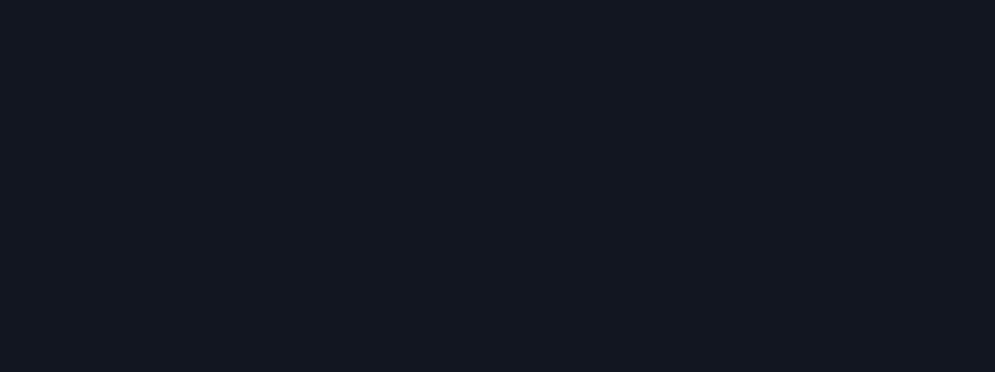
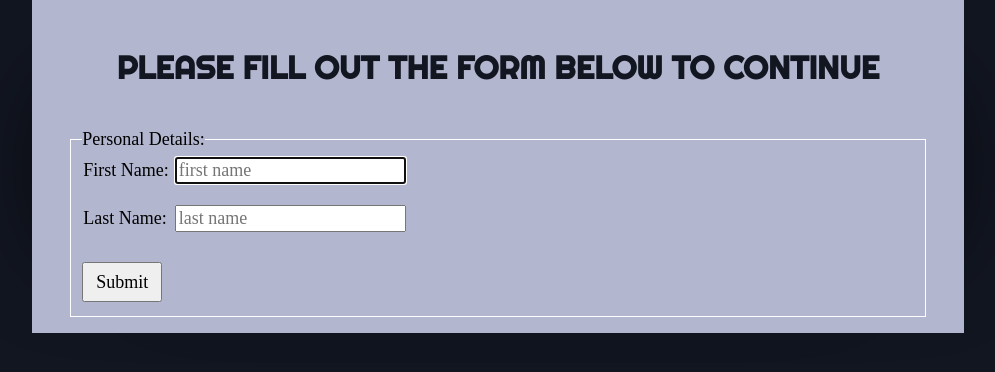
Before and after one commit to TMUND/validation, a plain HTML site: page index.html in a window 1280 px wide. Shown: the whole page, without its empty margins (142-1137 px from the left). Drawn offline with nearby package versions, Linux system fonts and the light colour scheme; a web font is replaced by a local one.

Commit message:
First working edition of validation form

```diff
--- a/index.html
+++ b/index.html
@@ -14,7 +14,48 @@
     <script src="lib/underscore-1.4.4.min.js"></script>
   </head>
   <body>
-    <div class="main-content"></div>
+    <div class="main-content">
+      <div class="banner">
+        <h1>Please fill out the form below to continue</h1>
+      </div>
+
+      <div id="main">
+        <div class="section">
+
+          <form id="contact" name="contact" onsubmit="" action="" method="get" novalidate="novalidate" autocomplete="off">
+            <fieldset>
+              <legend>Personal Details:</legend>
+
+                <table>
+                  <tbody>
+                    <tr>
+                      <td class="label">
+                        <label>First Name:</label>
+                      </td>
+                      <td class="field">
+                        <input id="first-name" name="first-name" type="text" placeholder="first name" autofocus />
+                      </td>
+                      <td class="first-name-status"> </td>
+                    </tr>
+                    <tr>
+                      <td class="label">
+                        <label>Last Name:</label>
+                      </td>
+                      <td class="field">
+                        <input id="last-name" name="last-name" type="text" placeholder="last name" autofocus />
+                      </td>
+                      <td class="last-name-status"> </td>
+                    </tr>
+                  </tbody>
+                </table>
+
+              <button type="button" name="submit" class="submit">Submit</button>
+            </fieldset>
+          </form>
+
+        </div>
+      </div>
+    </div>
   </body>
 </html>
 
--- a/main.js
+++ b/main.js
@@ -5,10 +5,44 @@
     init: function() {
       var self = this;
 
+      this.matchName = /^[a-zA-Z]+$/;
+      this.inputs = [
+        'first',
+        'last'
+      ];
+
+      $('.submit').click(function() {
+        self.validateFirstName();
+        self.validateLastName();
+      });
+
+      $('#contact').submit(function(event) {
+          event.preventDefault();
+      });
     },
 
     // ----------
-    _makeApiCall: function(tag) {
+    validateFirstName: function() {
+      var $firstName = $('#first-name').val();
+      var $status = $('.first-name-status');
+
+      if ($firstName.length === 0) {
+        $status.replaceWith('<td class="error"> Please enter a ' + this.inputs[0] + ' name!</td>');
+      } else if (!this.matchName.test($firstName)) {
+        $status.replaceWith('<td class="error"> Please use alphabet characters!</td>');
+      }
+    },
+
+    // ----------
+    validateLastName: function() {
+      var $lastName = $('#last-name').val();
+      var $status = $('.last-name-status');
+
+      if ($lastName.length === 0) {
+        $status.replaceWith('<td class="error"> Please enter a ' + this.inputs[1] + ' name!</td>');
+      } else if (!this.matchName.test($lastName)) {
+        $status.replaceWith('<td class="error"> Please use alphabet characters</td>');
+      }
     }
   };
 
--- a/style/main.less
+++ b/style/main.less
@@ -1,13 +1,75 @@
 body {
   background-color: #121621;
+  font-family: 'Poppins:300';
 }
-.content {
+
+.main-content {
   position: relative;
   width: 95%;
-  height: 850px;
+  height: 100%;
   max-width: 900px;
   padding: 1em;
   margin: auto;
   background-color: #b2b6ce;
   box-shadow: -60px 0px 100px -90px #000000, 60px 0px 100px -90px #000000;
 }
+
+.banner {
+  display: flex;
+  justify-content: center;
+  margin: 10px;
+  margin-bottom: 20px;
+  font-family: 'Righteous';
+  font-size: 16px;
+  color: #121621;
+  text-transform: uppercase;
+}
+
+.section {
+  margin: 0 20px 0 20px;
+}
+
+#contact {
+  table {
+    border-collapse: collapse;
+  }
+
+  .label {
+    white-space: nowrap;
+    padding-bottom: 20px;
+  }
+
+  .field {
+    white-space: nowrap;
+    padding-left: 5px;
+    padding-bottom: 20px;
+  }
+
+  .status {
+    width: 200px;
+    white-space: nowrap;
+  }
+
+  .error {
+    width: 200px;
+    padding-left: 20px;
+    padding-bottom: 20px;
+    white-space: nowrap;
+    color: #990000;
+  }
+}
+
+.submit {
+  width: 80px;
+  height: 40px;
+  margin: 10px 0 0 0;
+}
+
+form {
+  text-align: left;
+}
+
+fieldset {
+  font-size: 18px;
+  border: 1px solid white;
+}
```
